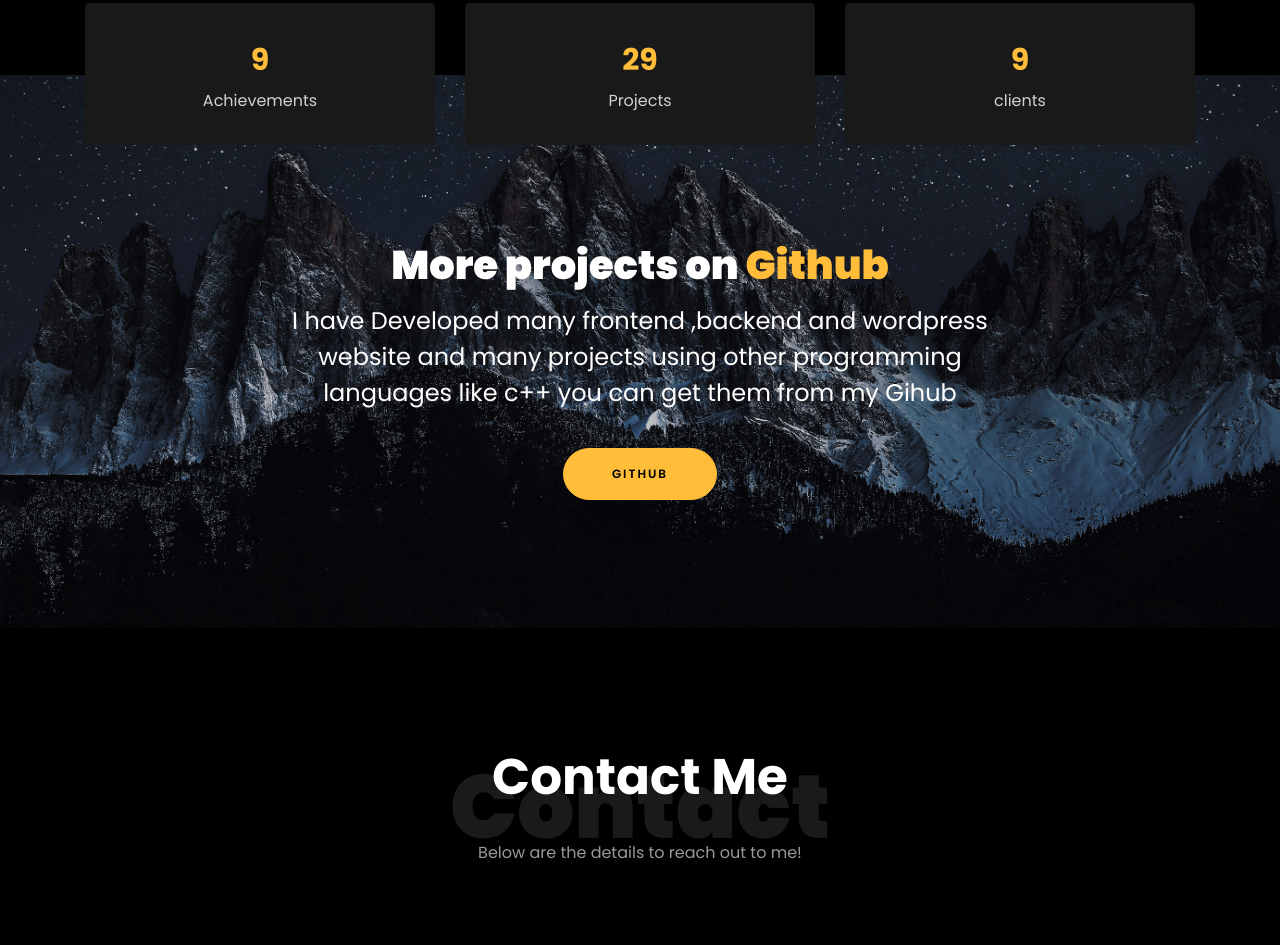
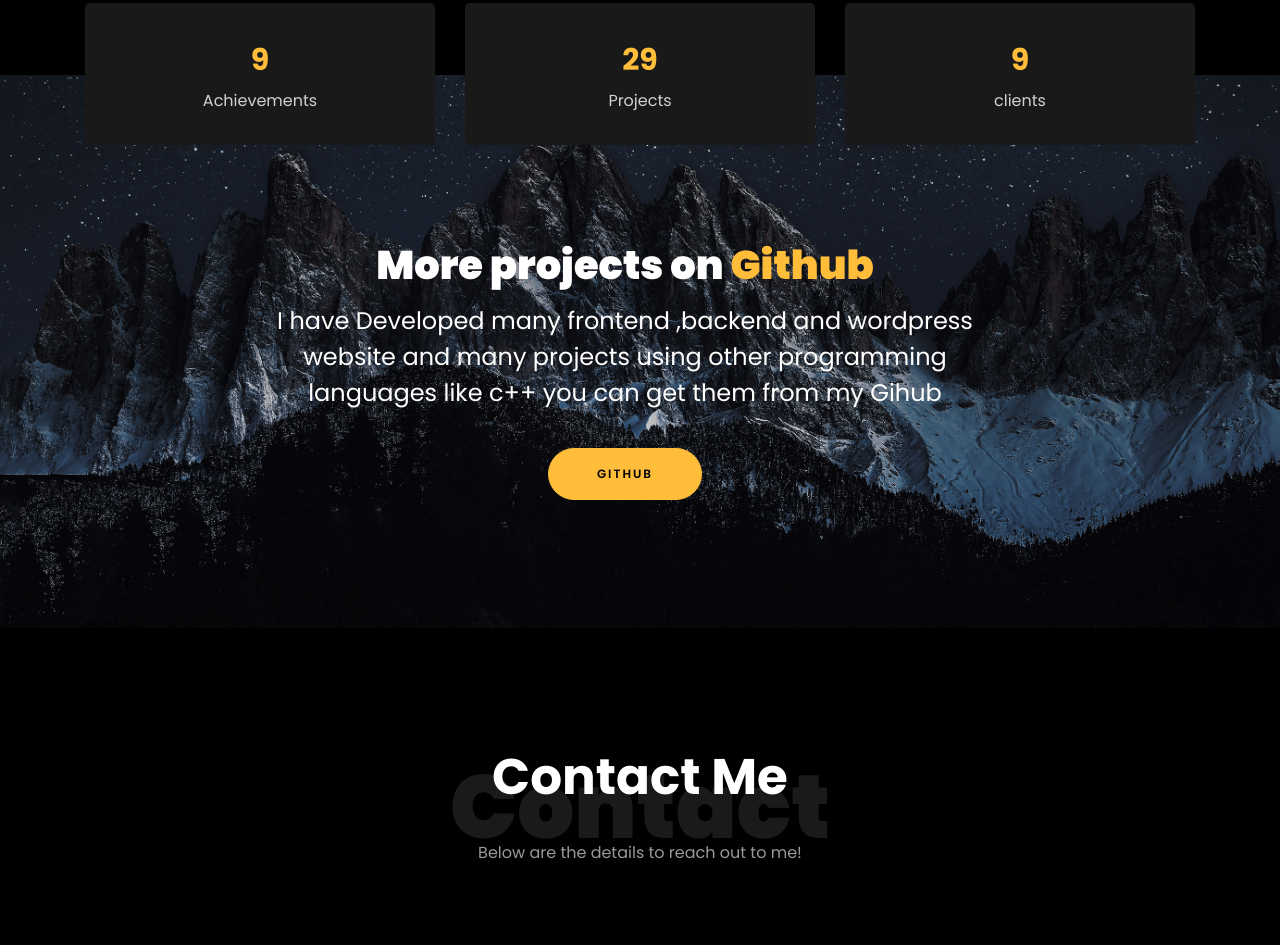
Before and after one commit to alamsajjad/Portfolio-website, a plain HTML site: page index.html in a window 1280 px wide. Shown: the part 4500-5445 px from the top of the page. Drawn offline with Linux system fonts and the light colour scheme; files whose address does not match are found by name.

Commit message:
Update index.html

```diff
--- a/index.html
+++ b/index.html
@@ -631,7 +631,7 @@
 
 		<div class="ftco-section ftco-hireme img margin-top" style="background-image: url(images/bg_1.jpg)">
 			<!-- <div class="container"> -->
-			<div class="row justify-content-center">
+			<div class="row justify-content-center" style="width: 100%;">
 				<div class="col-md-7 ftco-animate text-center">
 					<h2>More projects on<span> Github </span> </h2>
 					<div class="heading">
```
